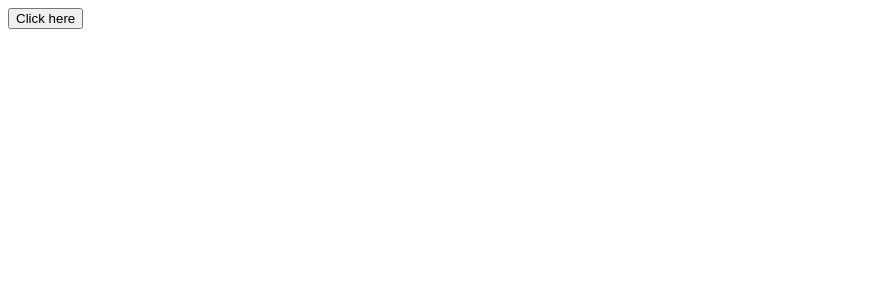
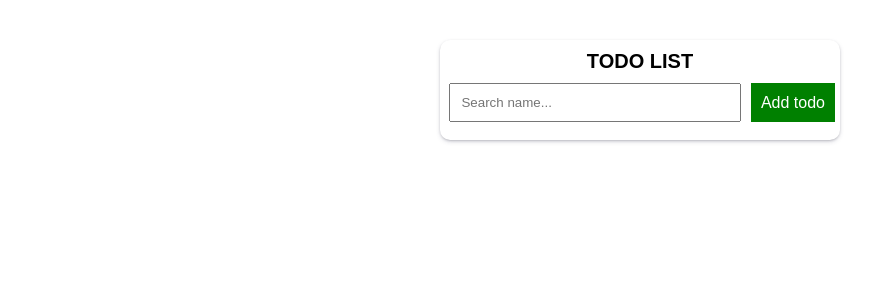
Before and after one commit to UsaidDev/Todo_project, a React (Create React App) app: page / in a window 1280 px wide. Shown: the top 300 px of the page, without its empty margins (0-896 px from the left). Built offline with nearby package versions, Linux system fonts and the light colour scheme.

Commit message:
Todo Started

```diff
--- a/public/index.html
+++ b/public/index.html
@@ -5,6 +5,7 @@
     <link rel="icon" href="%PUBLIC_URL%/favicon.ico" />
     <meta name="viewport" content="width=device-width, initial-scale=1" />
     <meta name="theme-color" content="#000000" />
+    <link rel="stylesheet" href="https://cdnjs.cloudflare.com/ajax/libs/font-awesome/4.7.0/css/font-awesome.min.css">
     <meta
       name="description"
       content="Web site created using create-react-app"/>
--- /dev/null
+++ b/src/App.css
@@ -0,0 +1,62 @@
+* {
+    margin: 0;
+    padding: 0;
+}
+.todo {
+    height: 100px;
+    width: 400px;
+    background-color: #fff;
+    margin: auto;
+    margin-top: 40px;
+    border-radius: 10px;
+    box-shadow: rgba(50, 50, 93, 0.25) 0px 2px 5px -1px, rgba(0, 0, 0, 0.3) 0px 1px 3px -1px;
+}
+.todo h2 {
+    text-align: center;
+    font-size: 20px;
+    font-family: sans-serif;
+    padding-top: 10px;
+}
+.add_option {
+    display: flex;
+}
+.add_option button {
+    background-color: green;
+    border: none;
+    color: white;
+    padding: 5px 10px;
+    text-align: center;
+    text-decoration: none;
+    display: inline-block;
+    font-size: 16px;
+    margin-top: 10px;
+    margin-right: 5px;
+}
+.todo input {
+    justify-content: center;
+    margin: auto;
+    display: block;
+    width: 67%;
+    padding: 10px;
+    margin-top: 10px;
+    outline: none;
+}
+.todo_option {
+    width: 90%;
+    background-color: #fff;
+    margin: auto;
+    margin-top: 30px;
+    padding: 10px;
+    display: block;
+    border-radius: 5px;
+    font-family: sans-serif;
+    font-size: 14px;
+    box-shadow: rgba(50, 50, 93, 0.25) 0px 2px 5px -1px, rgba(0, 0, 0, 0.3) 0px 1px 3px -1px;
+}
+.todo_option p{
+    margin: 5px;
+}
+.todo_option button{
+    right: 0;
+    margin: 5px;
+}
--- a/src/App.js
+++ b/src/App.js
@@ -1,17 +1,37 @@
-import React, { useEffect, useState } from 'react'
-import Counter from './Counter'
+import React, { useState } from 'react'
+import './App.css'
+
 function App() {
-  const [show, Setshow] = useState(false);
-  useEffect(() => {
-    console.log("Use Effect Working");
-  })
-  return (
-    <div>
-      <button onClick={() => Setshow(!show)}>Click here</button>
-      {
-        show ? <Counter /> : null
-      }
-    </div>
-  )
+    const AddItem = () => {
+        console.log(toDo)
+        setTodos([...toDos, { id: Date.now(), text: toDo, status: false }])
+    }
+    const [toDos, setTodos] = useState([])// Store Datas using Array
+    const [toDo, SetTodo] = useState("") //Input box value Store
+    return (
+        <div className='App'>
+            <div className="todo">
+                <h2>TODO LIST</h2>
+                <div className="add_option">
+                    <input value={toDo} type="text" onChange={(e) => SetTodo(e.target.value)} placeholder='Search name...' />
+                    <button onClick={AddItem}>Add todo</button>
+                </div>
+                {toDos.map((value) => {
+                    return (
+                        <>
+                            <div className='todo_option'>
+                                <p>{value.text}</p>
+                                <input type="checkbox" onChange={(e) => console.log(e.target.value, console.log(value))} value={value.status} name="" id="" />
+                                <button>Remove</button>
+                                {
+                                    console.log(value.status)
+                                }
+                            </div>
+                        </>
+                    )
+                })}
+            </div>
+        </div>
+    )
 }
 export default App;
--- a/src/Counter.jsx
+++ /dev/null
@@ -1,12 +0,0 @@
-import React, { useState } from 'react'
-
-function Counter() {
-  const [count,Setcount]=useState(0);
-  return (
-    <div>
-      <button onClick={(()=>Setcount(count+1))}>Add count</button>
-        <p>Count:{count}</p>
-    </div>
-  )
-}
-export default Counter
```
